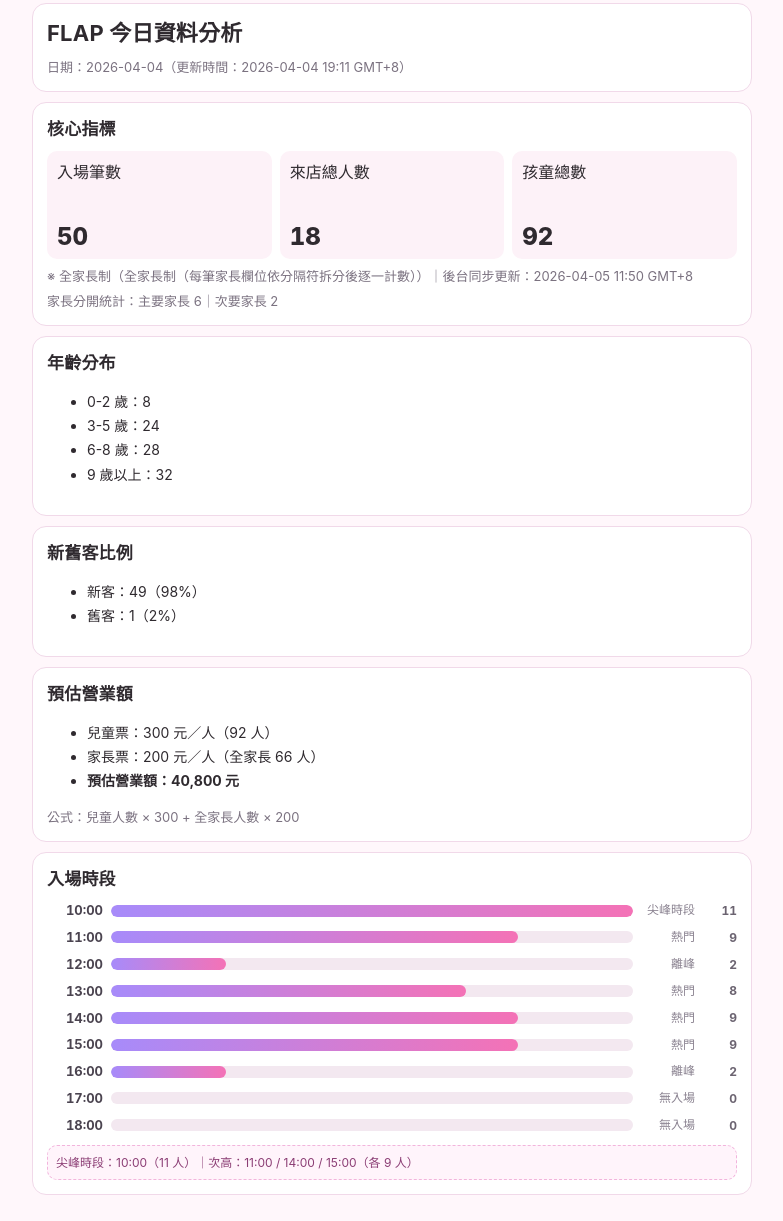
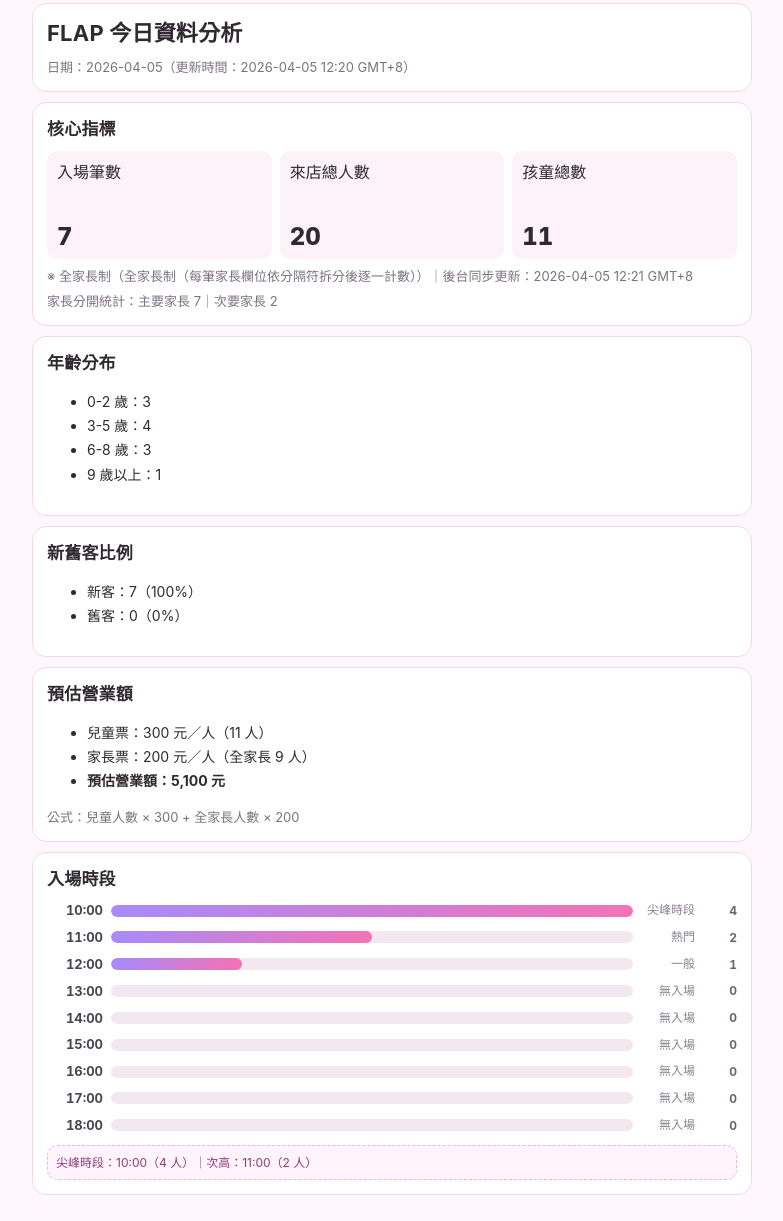
Before and after one commit to tedliu123456-arch/flapark-mobile, a plain HTML site: page today.html in a window 1280 px wide. Shown: the part 23-1244 px from the top of the page, without its empty margins (248-1031 px from the left). Drawn offline with Linux system fonts and the light colour scheme.

Commit message:
data(sync): refresh all dashboard sections with current backend values (2026-04-05 12:21)

```diff
--- a/today-data.json
+++ b/today-data.json
@@ -1,11 +1,11 @@
 {
   "date": "2026-04-05",
-  "visitCount": 6,
-  "mainGuardians": 6,
+  "visitCount": 7,
+  "mainGuardians": 7,
   "secondaryGuardians": 2,
-  "children": 10,
-  "totalPeople": 18,
+  "children": 11,
+  "totalPeople": 20,
   "countingMode": "全家長制（每筆家長欄位依分隔符拆分後逐一計數）",
-  "updatedAt": "2026-04-05 11:50 GMT+8",
+  "updatedAt": "2026-04-05 12:21 GMT+8",
   "source": "flapark.com/admin/visits"
 }
--- a/today.html
+++ b/today.html
@@ -31,7 +31,7 @@
   <div class="wrap">
     <div class="card">
       <h1>FLAP 今日資料分析</h1>
-      <div class="muted">日期：2026-04-04（更新時間：2026-04-04 19:11 GMT+8）</div>
+      <div class="muted">日期：2026-04-05（更新時間：2026-04-05 12:20 GMT+8）</div>
 
     </div>
 
@@ -39,9 +39,9 @@
     <div class="card">
       <h2>核心指標</h2>
       <div class="kpi">
-        <div class="k">入場筆數<div class="n">50</div></div>
+        <div class="k">入場筆數<div class="n">7</div></div>
         <div class="k">來店總人數<div class="n" id="totalPeople">--</div></div>
-        <div class="k">孩童總數<div class="n">92</div></div>
+        <div class="k">孩童總數<div class="n">11</div></div>
       </div>
       <div class="muted" style="margin-top:8px" id="totalPeopleNote">※ 全家長制：來店總人數由後台資料自動更新（家長姓名分隔符拆分）</div>
       <div class="muted" style="margin-top:6px" id="guardianBreakdown">家長分開統計：主要家長 --｜次要家長 --</div>
@@ -50,27 +50,27 @@
     <div class="card">
       <h2>年齡分布</h2>
       <ul>
-        <li>0-2 歲：8</li>
-        <li>3-5 歲：24</li>
-        <li>6-8 歲：28</li>
-        <li>9 歲以上：32</li>
+        <li>0-2 歲：3</li>
+        <li>3-5 歲：4</li>
+        <li>6-8 歲：3</li>
+        <li>9 歲以上：1</li>
       </ul>
     </div>
 
     <div class="card">
       <h2>新舊客比例</h2>
       <ul>
-        <li>新客：49（98%）</li>
-        <li>舊客：1（2%）</li>
+        <li>新客：7（100%）</li>
+        <li>舊客：0（0%）</li>
       </ul>
     </div>
 
     <div class="card">
       <h2>預估營業額</h2>
       <ul>
-        <li>兒童票：300 元／人（92 人）</li>
-        <li>家長票：200 元／人（全家長 66 人）</li>
-        <li><b>預估營業額：40,800 元</b></li>
+        <li>兒童票：300 元／人（11 人）</li>
+        <li>家長票：200 元／人（全家長 9 人）</li>
+        <li><b>預估營業額：5,100 元</b></li>
       </ul>
       <div class="muted">公式：兒童人數 × 300 + 全家長人數 × 200</div>
     </div>
@@ -78,17 +78,17 @@
     <div class="card">
       <h2>入場時段</h2>
       <div class="slot-list">
-        <div class="slot"><div class="slot-time">10:00</div><div class="slot-track"><div class="slot-fill" style="width:100%"></div></div><div class="slot-label">尖峰時段</div><div class="slot-count">11</div></div>
-        <div class="slot"><div class="slot-time">11:00</div><div class="slot-track"><div class="slot-fill" style="width:78%"></div></div><div class="slot-label">熱門</div><div class="slot-count">9</div></div>
-        <div class="slot"><div class="slot-time">12:00</div><div class="slot-track"><div class="slot-fill" style="width:22%"></div></div><div class="slot-label">離峰</div><div class="slot-count">2</div></div>
-        <div class="slot"><div class="slot-time">13:00</div><div class="slot-track"><div class="slot-fill" style="width:68%"></div></div><div class="slot-label">熱門</div><div class="slot-count">8</div></div>
-        <div class="slot"><div class="slot-time">14:00</div><div class="slot-track"><div class="slot-fill" style="width:78%"></div></div><div class="slot-label">熱門</div><div class="slot-count">9</div></div>
-        <div class="slot"><div class="slot-time">15:00</div><div class="slot-track"><div class="slot-fill" style="width:78%"></div></div><div class="slot-label">熱門</div><div class="slot-count">9</div></div>
-        <div class="slot"><div class="slot-time">16:00</div><div class="slot-track"><div class="slot-fill" style="width:22%"></div></div><div class="slot-label">離峰</div><div class="slot-count">2</div></div>
+        <div class="slot"><div class="slot-time">10:00</div><div class="slot-track"><div class="slot-fill" style="width:100%"></div></div><div class="slot-label">尖峰時段</div><div class="slot-count">4</div></div>
+        <div class="slot"><div class="slot-time">11:00</div><div class="slot-track"><div class="slot-fill" style="width:50%"></div></div><div class="slot-label">熱門</div><div class="slot-count">2</div></div>
+        <div class="slot"><div class="slot-time">12:00</div><div class="slot-track"><div class="slot-fill" style="width:25%"></div></div><div class="slot-label">一般</div><div class="slot-count">1</div></div>
+        <div class="slot"><div class="slot-time">13:00</div><div class="slot-track"><div class="slot-fill" style="width:0%"></div></div><div class="slot-label">無入場</div><div class="slot-count">0</div></div>
+        <div class="slot"><div class="slot-time">14:00</div><div class="slot-track"><div class="slot-fill" style="width:0%"></div></div><div class="slot-label">無入場</div><div class="slot-count">0</div></div>
+        <div class="slot"><div class="slot-time">15:00</div><div class="slot-track"><div class="slot-fill" style="width:0%"></div></div><div class="slot-label">無入場</div><div class="slot-count">0</div></div>
+        <div class="slot"><div class="slot-time">16:00</div><div class="slot-track"><div class="slot-fill" style="width:0%"></div></div><div class="slot-label">無入場</div><div class="slot-count">0</div></div>
         <div class="slot"><div class="slot-time">17:00</div><div class="slot-track"><div class="slot-fill" style="width:0%"></div></div><div class="slot-label">無入場</div><div class="slot-count">0</div></div>
         <div class="slot"><div class="slot-time">18:00</div><div class="slot-track"><div class="slot-fill" style="width:0%"></div></div><div class="slot-label">無入場</div><div class="slot-count">0</div></div>
       </div>
-      <div class="peak-note">尖峰時段：10:00（11 人）｜次高：11:00 / 14:00 / 15:00（各 9 人）</div>
+      <div class="peak-note">尖峰時段：10:00（4 人）｜次高：11:00（2 人）</div>
     </div>
   </div>
 
```
